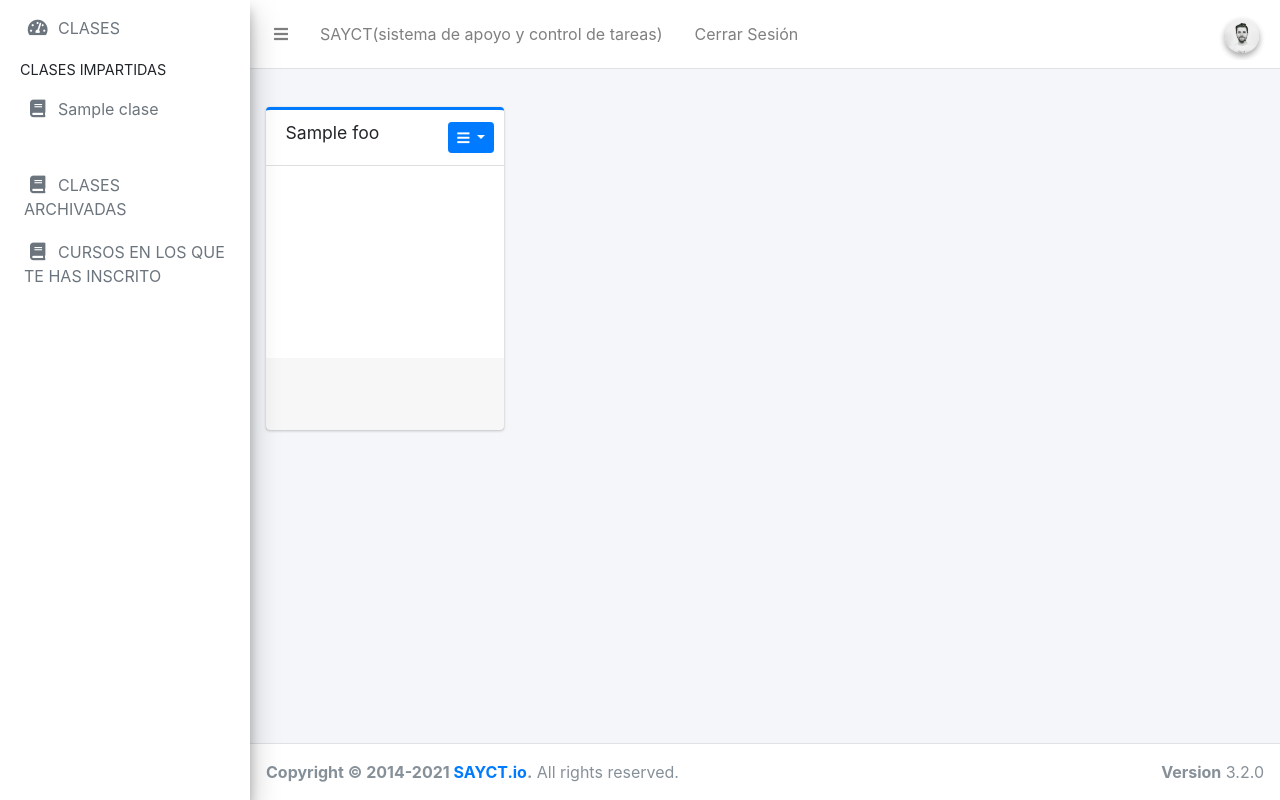
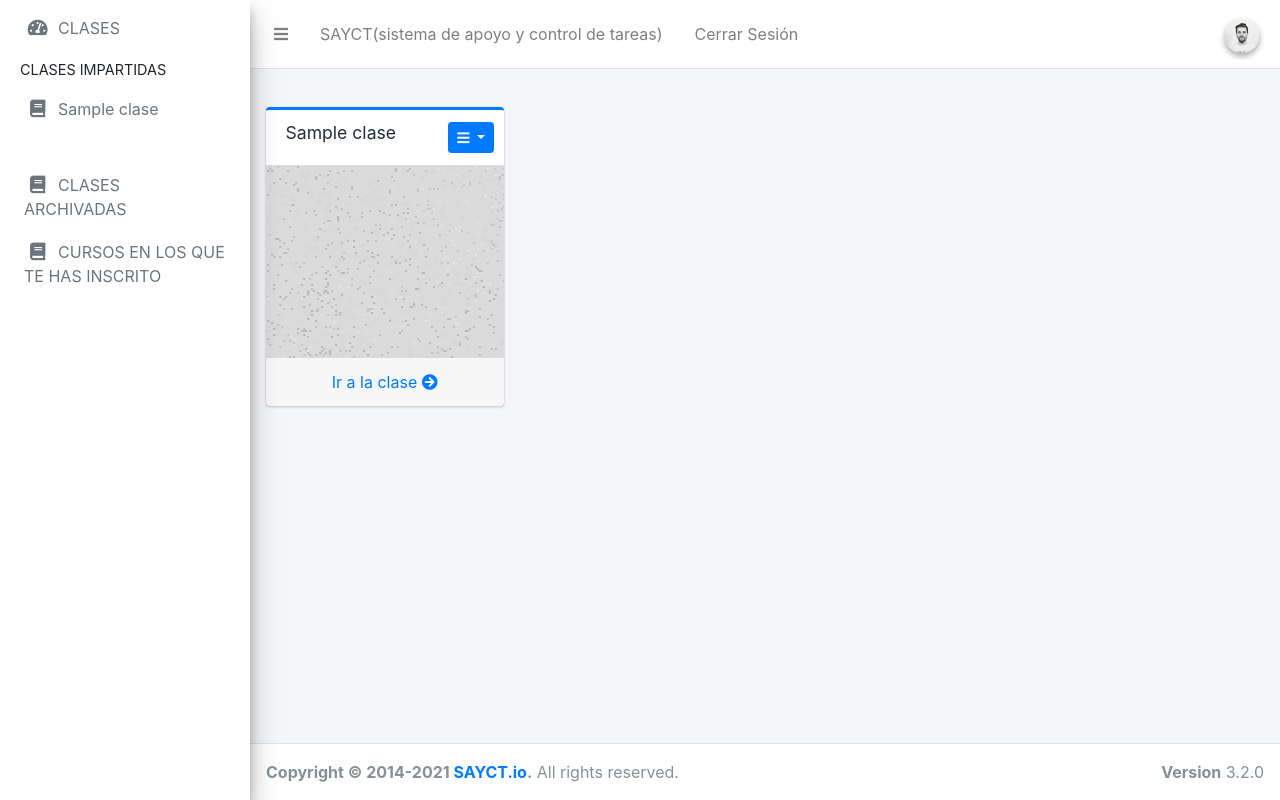
Before and after one commit to KevinPeraltaF/tesis_app, a Django app: template templates/clase/clases_inscritas.html in a window 1280 px wide. Run offline with Django 3.2, Linux system fonts and the light colour scheme; the template is opened without the code that fills it: most values are stand-ins (such as "Sample title", 1, 10 or a date in 2020); some libraries are stand-ins or nearby versions; some web fonts are replaced.

Commit message:
ver cursos por usuario

```diff
--- a/templates/clase/clases_Archivadas.html
+++ b/templates/clase/clases_Archivadas.html
@@ -1,4 +1,5 @@
 {% extends 'base.html' %}
+{% load static %}
 {% block opciones %}
 
 
@@ -33,7 +34,7 @@
                         </div>
                     </div>
                     <!-- /.card-header -->
-                    <div class="card-body">
+                    <div class="card-body "  style="background: url({% static 'dist/img/boxed-bg.jpg' %}) center center;">
                         <br><br><br><br><br><br><br><br>
                     </div>
                     <!-- /.card-body -->
--- a/templates/clase/clases_inscritas.html
+++ b/templates/clase/clases_inscritas.html
@@ -1,4 +1,5 @@
 {% extends 'base.html' %}
+{% load static %}
 {% block opciones %}
 
 
@@ -7,9 +8,9 @@
     <div class="row">
         {% for foo in cursos_inscritos %}
             <div class="col-md-3">
-                <div class="card card-primary card-outline direct-chat direct-chat-primary">
+                <div class="card card-primary card-outline direct-chat direct-chat-primary bg-gradient-white">
                     <div class="card-header">
-                        <h3 class="card-title">{{ foo.nombre }}</h3>
+                        <h3 class="card-title">{{ foo.clase.nombre }}</h3>
 
                         <div class="card-tools">
 
@@ -20,11 +21,10 @@
                                     <i class="fas fa-bars"></i>
                                 </button>
                                 <div class="dropdown-menu" role="menu">
-                                    <a href="#" class="dropdown-item">Copiar enlace de invitación</a>
-                                    <a href="#" class="dropdown-item">Editar</a>
+
                                     <a href="javascript:;"
-                                       onclick="accion_archivar_clase('restaurar_clase','{{ foo | upper }}','{{ foo.pk }}')"
-                                       class="dropdown-item">Restaurar</a>
+                                       onclick="accion_cancelar_registro_clase('cancelar_registro','{{ foo | upper }}','{{ foo.pk }}')"
+                                       class="dropdown-item">Cancelar Registro</a>
 
                                 </div>
                             </div>
@@ -33,12 +33,12 @@
                         </div>
                     </div>
                     <!-- /.card-header -->
-                    <div class="card-body">
+                    <div class="card-body "  style="background: url({% static 'dist/img/boxed-bg.jpg' %}) center center;">
                         <br><br><br><br><br><br><br><br>
                     </div>
-                    <!-- /.card-body -->
-                    <div class="card-footer">
-                        <br><br>
+                      <!-- /.card-body -->
+                    <div class="card-footer text-center ">
+                        <a href="?peticion=ver_clase&id={{ foo.pk }}" class="small-box-footer">Ir a la clase <i class="fas fa-arrow-circle-right"></i></a>
                     </div>
                     <!-- /.card-footer-->
                 </div>
@@ -104,7 +104,7 @@
             });
         }
 
-        function accion_archivar_clase(peticion, registro, id) {
+        function accion_cancelar_registro_clase(peticion, registro, id) {
 
             Swal.fire({
                 title: '¿Estás seguro de restaur esta clase?',
```
